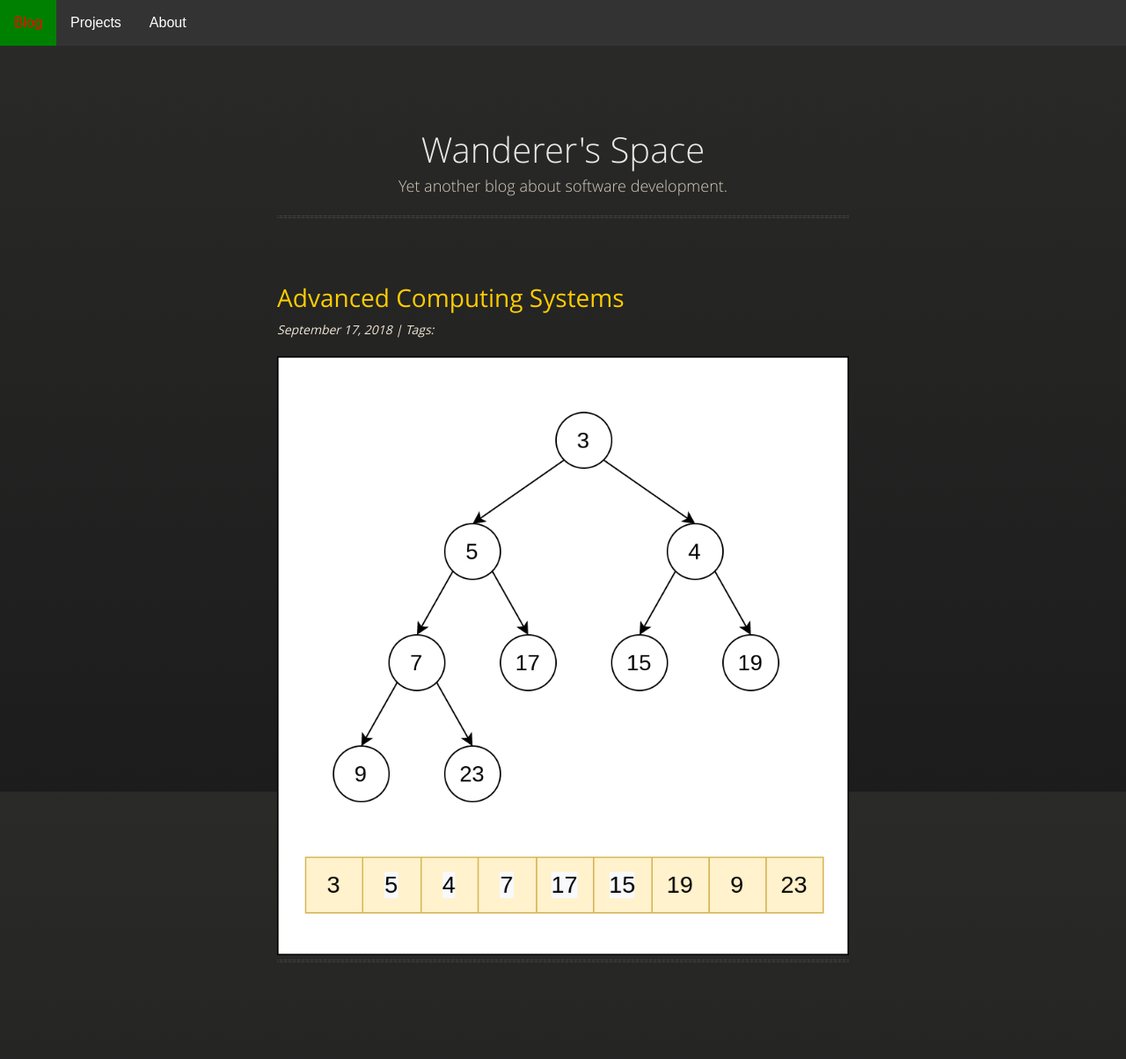
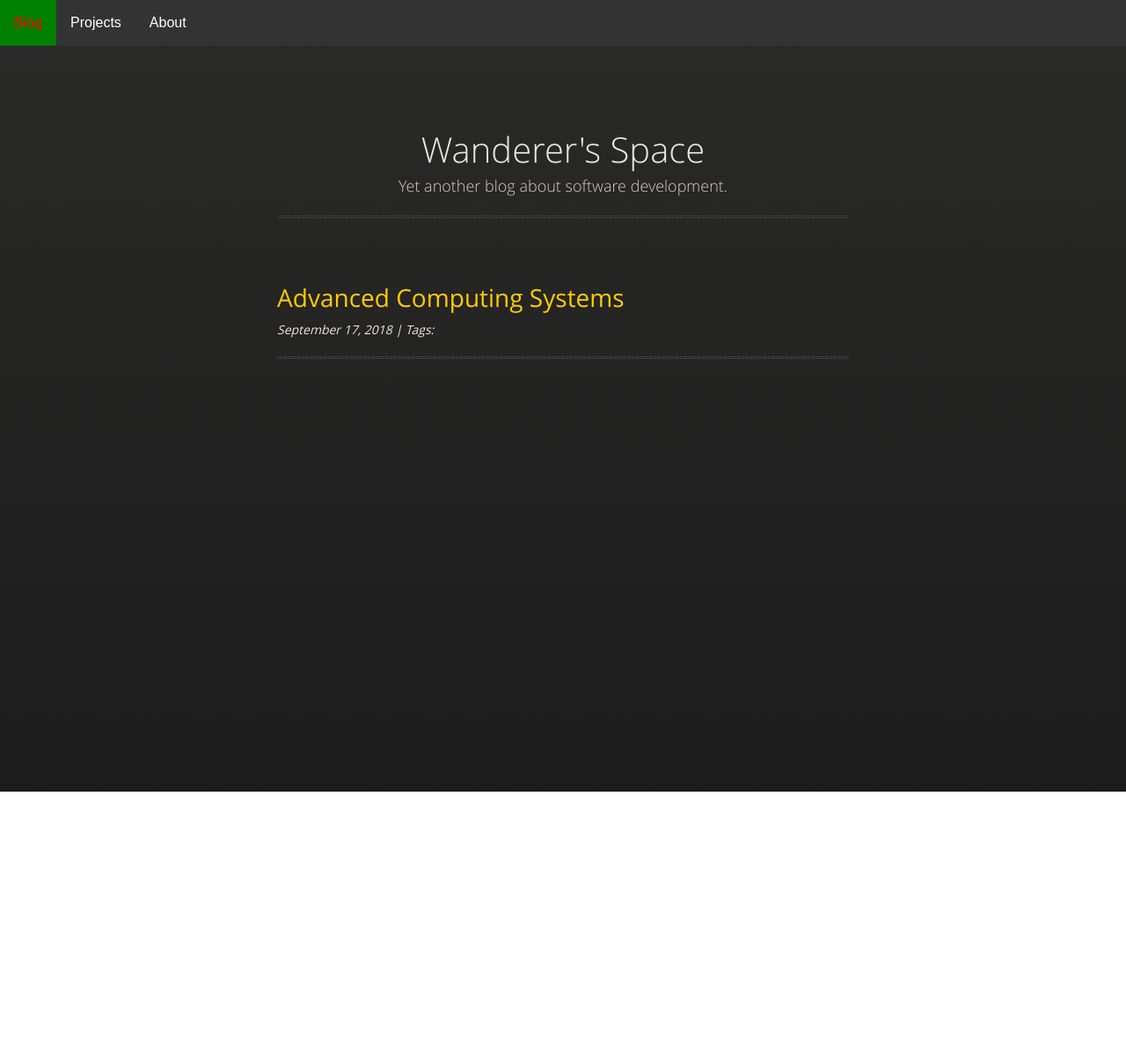
Before and after one commit to naveenspace7/portfolio, a Jekyll site: the page built from index.html, in a window 1280 px wide. Shown: the whole page at 88% size. Built offline with Jekyll 4.4.1, drawn with Linux system fonts in a browser that asks for light colours; after the commit the page ends 900 px from its top, so only the background shows below that.

Commit message:
Remove temp image

```diff
--- a/index.html
+++ b/index.html
@@ -19,7 +19,7 @@ layout: default
     </p>
 
     <div>
-      <img src="{{site.baseurl}}/assets/images/heap.png" alt="Flowers in Chania">
+      <!-- <img src="{{site.baseurl}}/assets/images/heap.png" alt="Flowers in Chania"> -->
     </div>
 
     <!-- <p>Tags: {{ post.tags}}</p> -->
```
